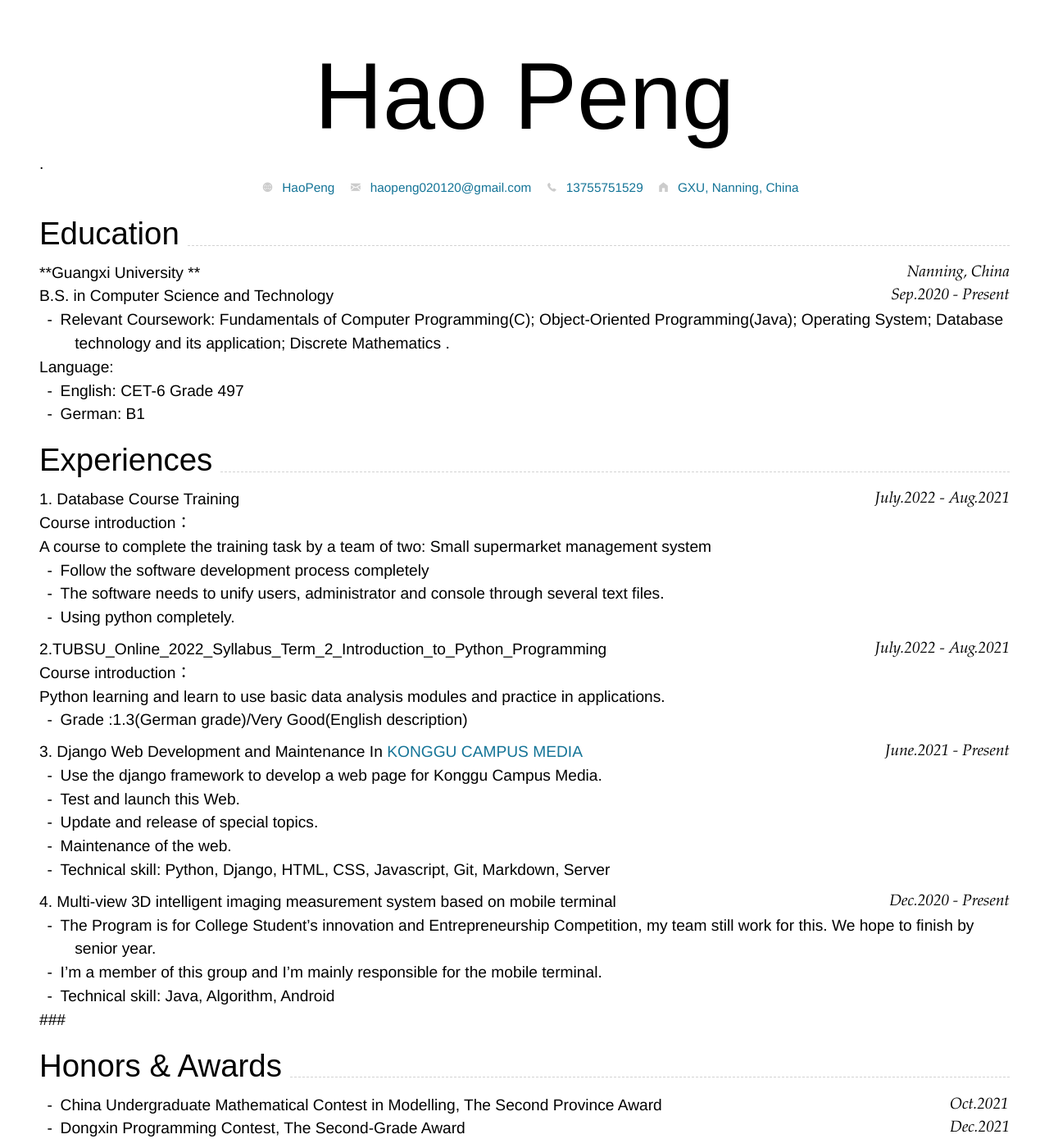
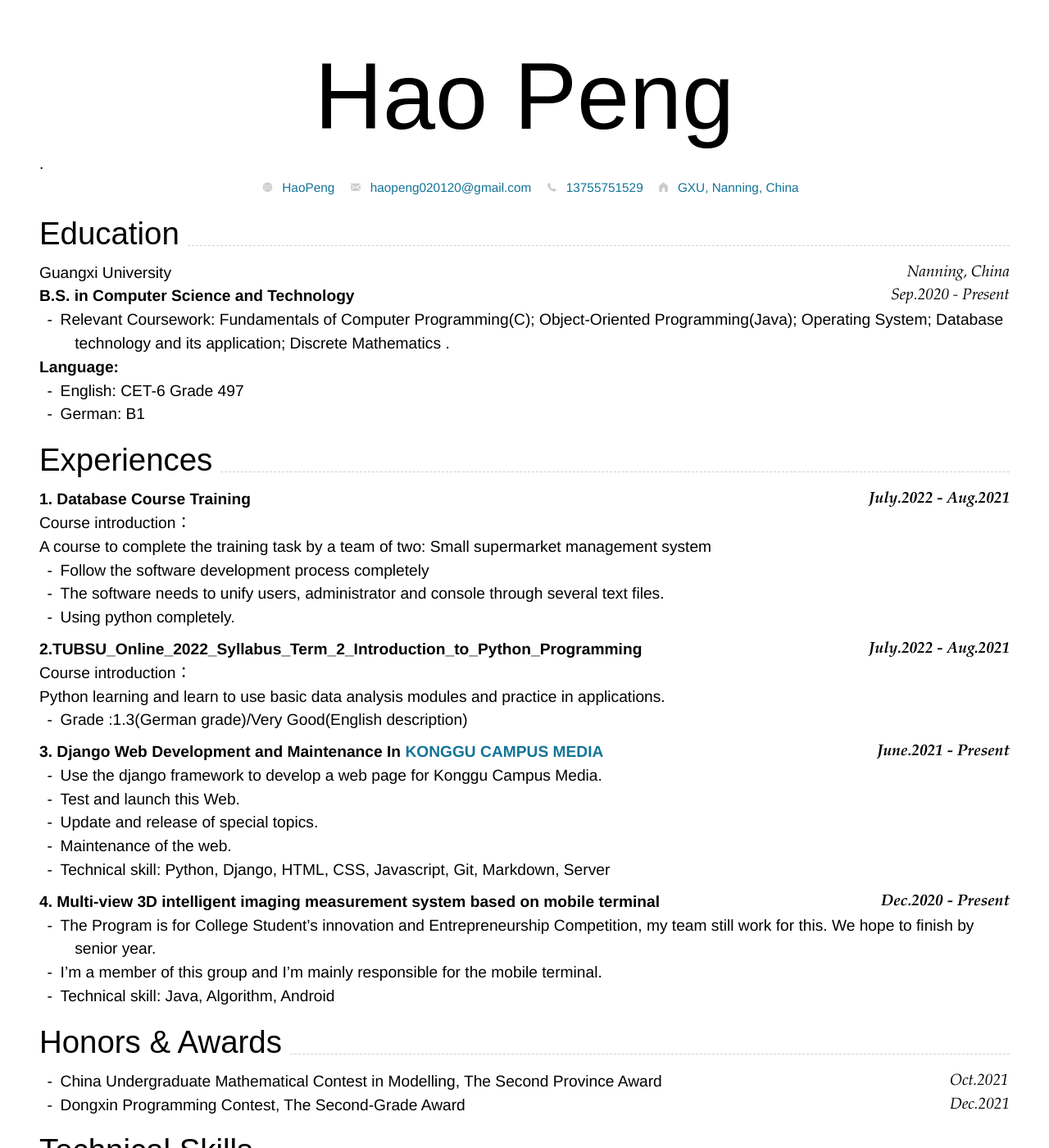
Before and after one commit to Hao-Peng-19/HaoPeng_CV, a Jekyll site: the page built from index.md, in a window 1280 px wide and 1400 px high. Shown: the whole window at 82% size. Built offline with Jekyll 4.4.1, drawn with Linux system fonts in a browser that asks for light colours; nearby versions of some CDN libraries.

```diff
--- a/index.md
+++ b/index.md
@@ -56,7 +57,7 @@ A course to complete the training task by a team of two: Small supermarket manag
 - The software needs to unify users, administrator and console through several text files.
 - Using python completely.
 
-### 2.TUBSU_Online_2022_Syllabus_Term_2_Introduction_to_Python_Programming `July.2022 - Aug.2021 `
+### **2.TUBSU_Online_2022_Syllabus_Term_2_Introduction_to_Python_Programming `July.2022 - Aug.2021 `**
 
 Course introduction：
 
@@ -66,7 +67,7 @@ Python learning and learn to use basic data analysis modules and practice in app
 
 
 
-### 3.  Django Web Development and Maintenance In [KONGGU CAMPUS MEDIA](https://konggu.gxu.edu.cn/) `June.2021 - Present `
+### **3.  Django Web Development and Maintenance In [KONGGU CAMPUS MEDIA](https://konggu.gxu.edu.cn/) `June.2021 - Present `**
 
 - Use the django framework to develop a web page for Konggu Campus Media.
 - Test and launch this Web.
@@ -74,13 +75,11 @@ Python learning and learn to use basic data analysis modules and practice in app
 - Maintenance of the web.
 - Technical skill: Python, Django, HTML, CSS, Javascript, Git, Markdown, Server
 
-### 4. Multi-view 3D intelligent imaging measurement system based on mobile terminal`Dec.2020 - Present `
+### **4. Multi-view 3D intelligent imaging measurement system based on mobile terminal`Dec.2020 - Present `**
 
 - The Program is for College Student's innovation and Entrepreneurship Competition, my team still work for this. We hope to finish by senior year.
 - I'm a member of this group and I'm mainly responsible for the mobile terminal.
 - Technical skill: Java, Algorithm, Android
-
-###
 
 ## Honors & Awards
 
```
Also changed, not shown: other parts of index.md (+8 -7 lines).
